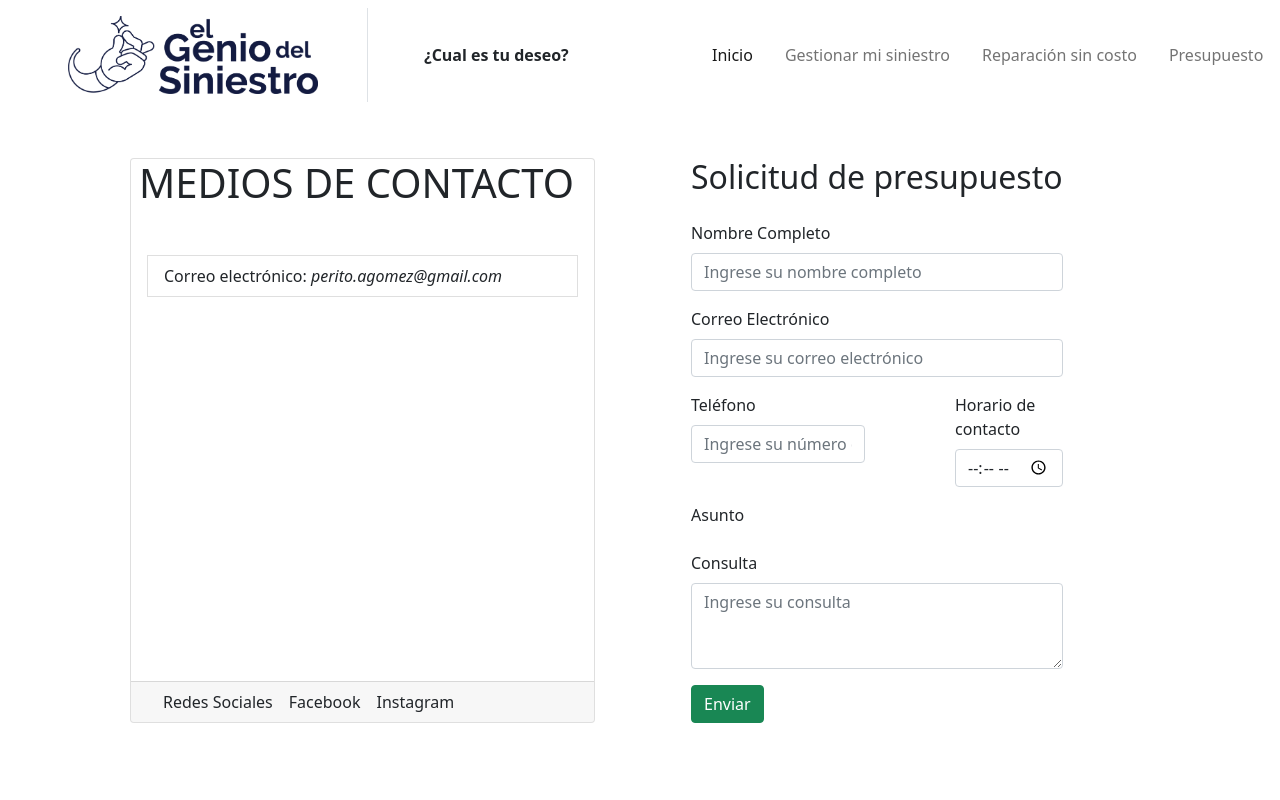
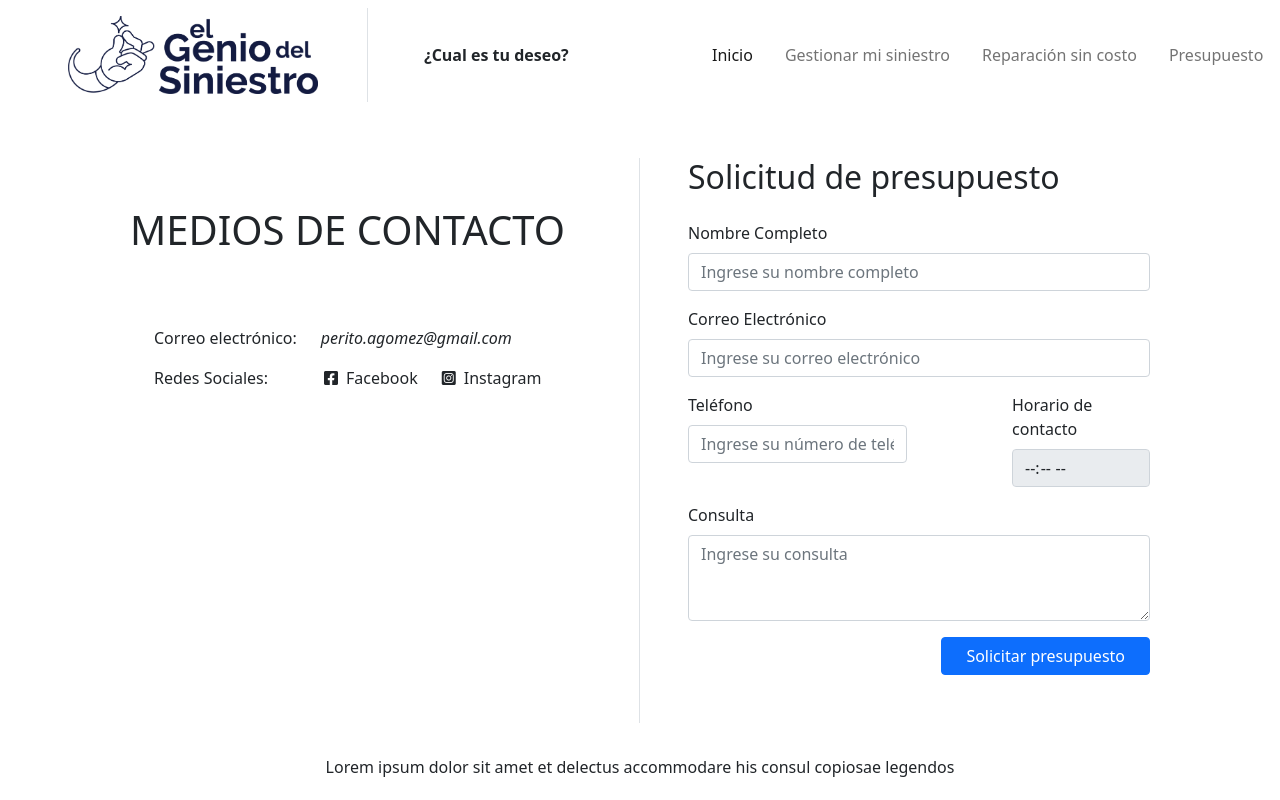
Before and after one commit to Nidev-lab/perito-siniestros, a React (Create React App) app: page /presupuesto in a window 1280 px wide. Shown: the top 800 px of the page. Built offline with nearby package versions, Linux system fonts and the light colour scheme.

Commit message:
update budget

```diff
--- a/public/index.html
+++ b/public/index.html
@@ -12,6 +12,7 @@
     <link rel="apple-touch-icon" href="%PUBLIC_URL%/logo192.png" />
     <link rel="manifest" href="%PUBLIC_URL%/manifest.json" />
     <link href="https://cdn.jsdelivr.net/npm/bootstrap@5.1.3/dist/css/bootstrap.min.css" rel="stylesheet" integrity="sha384-1BmE4kWBq78iYhFldvKuhfTAU6auU8tT94WrHftjDbrCEXSU1oBoqyl2QvZ6jIW3" crossorigin="anonymous">
+    <link rel="stylesheet" href="https://cdnjs.cloudflare.com/ajax/libs/font-awesome/6.1.1/css/all.min.css" integrity="sha512-KfkfwYDsLkIlwQp6LFnl8zNdLGxu9YAA1QvwINks4PhcElQSvqcyVLLD9aMhXd13uQjoXtEKNosOWaZqXgel0g==" crossorigin="anonymous" referrerpolicy="no-referrer" />
     <title>Perito Siniestros</title>
   </head>
   <body>
--- a/src/components/Budget/Budget.js
+++ b/src/components/Budget/Budget.js
@@ -2,21 +2,31 @@ import React from 'react';
 
 const Budget = () => {
   return (
-    <div className="container d-flex">
-        <div className="col-xl-5 col-12 m-5 card">
-          <div className="card-title">
-            <h2 className="mb-4 ps-2 card-title fs-1 display-6">MEDIOS DE CONTACTO</h2>
-          </div>
-          <div className="card-body">
-              <span className="list-group-item">Correo electrónico: <i>perito.agomez@gmail.com</i></span>
+    <div className="container d-md-flex">
+        <div className="col-md-6 mt-5 d-flex flex-column border-end">
+            <h2 className="m-md-5 card-title fs-1 display-6">MEDIOS DE CONTACTO</h2>
+          <div className="d-flex flex-column ms-4">
+            <div className="d-lg-flex mt-md-4">
+              <p className="ms-md-5">Correo electrónico:</p>
+              <p className="ms-md-4 fst-italic">perito.agomez@gmail.com</p>
             </div>
-            <div className="card-footer">
-              <span className="text-center p-3">Redes Sociales</span>
-              <a href="/#" className="card-link text-decoration-none text-dark">Facebook</a>
-              <a href="/#" className="card-link text-decoration-none text-dark">Instagram</a>
+            <div className="ps-md-5 d-sm-flex">
+              <span className="me-md-1 pe-md-5">Redes Sociales:</span>
+              <div>
+                <a href="/#" className="card-link text-decoration-none text-dark ps-md-1">
+                  <i className="fa-brands fa-facebook-square pe-2"></i>
+                  Facebook
+                </a>
+                <a href="/#" className="card-link text-decoration-none text-dark">
+                  <i className="fa-brands fa-instagram-square px-2"></i>
+                  Instagram
+                </a>
+              </div>
             </div>
           </div>
-        <div className="col-xl-4 col-12 m-5">
+         </div>
+        {/*-------------------------------------------------------*/}
+        <div className="col-md-6 p-5">
           <h2 className="mb-4 fs-2 display-6">Solicitud de presupuesto</h2>
           <div className="mb-3">
             <label htmlFor="fullName" className="form-label">Nombre Completo</label>
@@ -33,17 +43,16 @@ const Budget = () => {
             </div>
             <div className="col-lg-4 mb-3">
               <label htmlFor="time" className="form-label">Horario de contacto</label>
-              <input type="time" className="form-control" id="time" placeholder="Ingrese su número de teléfono" />
+              <input type="time" className="form-control" id="time" placeholder="Ingrese su número de teléfono" disabled />
             </div>
-          </div>
-          <div className="mb-3">
-            <label htmlFor="matter" className="form-label">Asunto</label>
           </div>
           <div className="mb-3">
             <label htmlFor="consult" className="form-label">Consulta</label>
             <textarea className="form-control" id="consult" rows="3" placeholder="Ingrese su consulta"></textarea>
           </div>
-          <button type="button" className="btn btn-success">Enviar</button>
+          <div className="text-lg-end text-sm-center">
+            <button type="button" className="btn btn-primary px-4">Solicitar presupuesto</button>
+          </div>
         </div>
     </div>
   );
```
